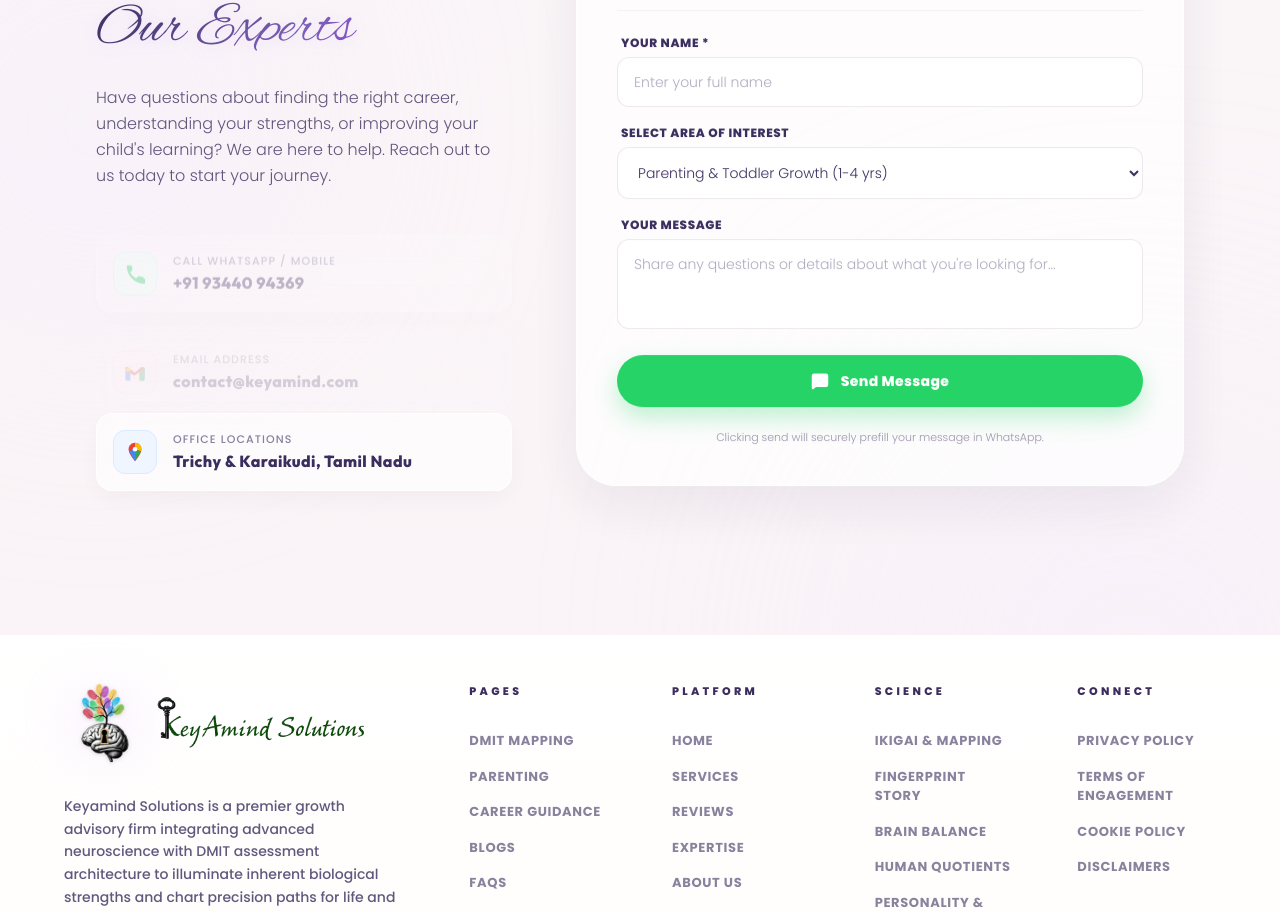
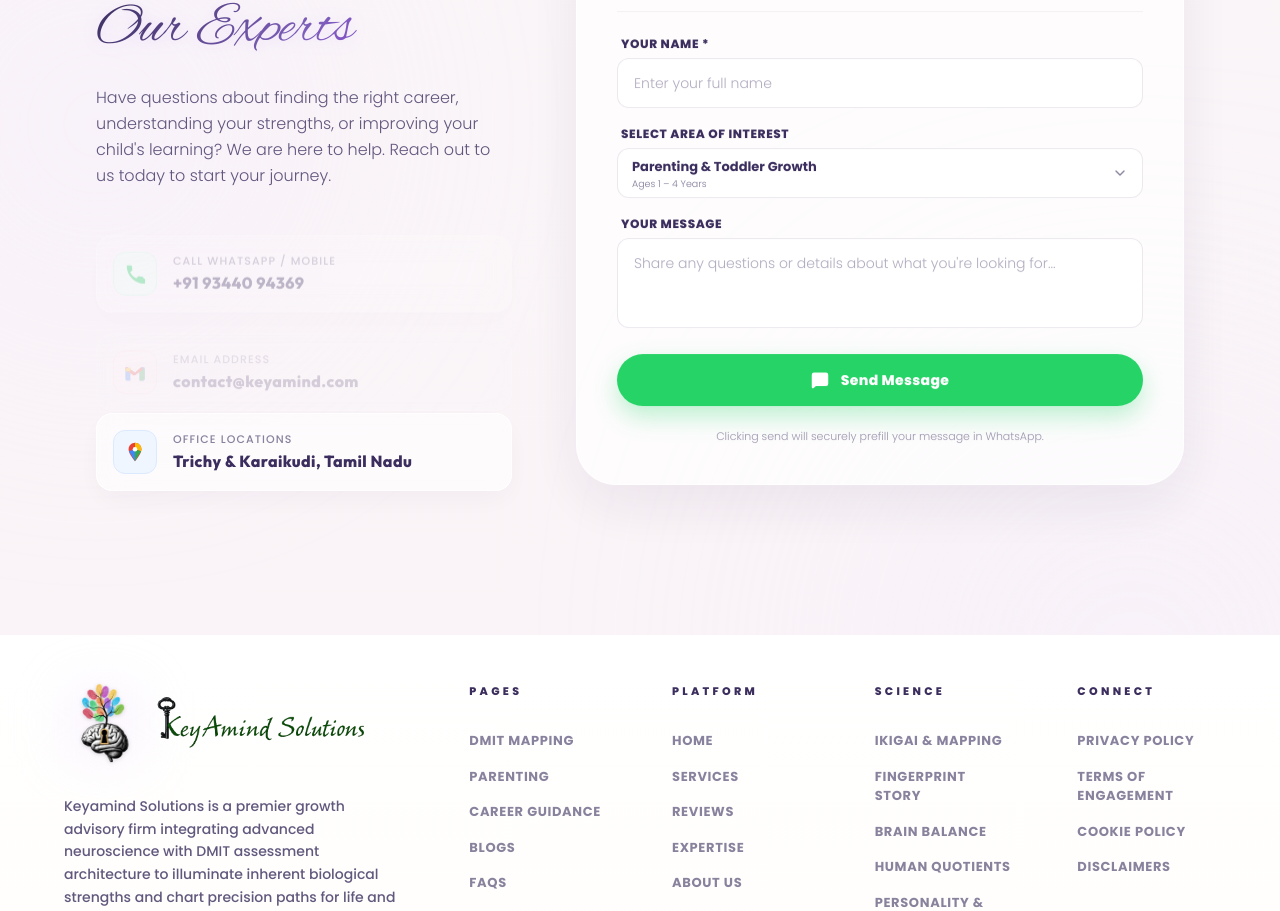
Before and after one commit to VijaySathappan7/keyamind, a React (Vite) app: page /faq in a window 1280 px wide. Shown: the part 1857-2768 px from the top of the page. Built offline with nearby package versions, Linux system fonts and the light colour scheme; a web font is replaced by a local one.

Commit message:
feat: custom double-lined interest selector, formatted whatsapp message templates, and global offset scroll fixes

```diff
--- a/src/components/ContactSection.jsx
+++ b/src/components/ContactSection.jsx
@@ -1,13 +1,49 @@
 import { useState } from "react";
-import { motion } from "framer-motion";
-import { Send, MessageSquare } from "lucide-react";
+import { motion, AnimatePresence } from "framer-motion";
+import { Send, MessageSquare, ChevronDown } from "lucide-react";
+
+const INTEREST_OPTIONS = [
+  {
+    value: "Parenting & Toddler Growth (1-4 yrs)",
+    title: "Parenting & Toddler Growth",
+    subtitle: "Ages 1 – 4 Years",
+  },
+  {
+    value: "Learning Style Mapping (4-10 yrs)",
+    title: "Learning Style Mapping",
+    subtitle: "Ages 4 – 10 Years",
+  },
+  {
+    value: "Teenage Career Mapping (11-17 yrs)",
+    title: "Teenage Career Mapping",
+    subtitle: "Ages 11 – 17 Years",
+  },
+  {
+    value: "Career Guidance & Course Selection (18+)",
+    title: "Career Guidance & Course Selection",
+    subtitle: "Ages 18+ Years",
+  },
+  {
+    value: "Adult Relationship & Personal Growth (25+)",
+    title: "Adult Relationship & Personal Growth",
+    subtitle: "Ages 25+ Years",
+  },
+  {
+    value: "Corporate Talent & Institutional Solutions",
+    title: "Corporate & Institutional Solutions",
+    subtitle: "Corporate & Institutional Services",
+  },
+];
 
 export default function ContactSection() {
   const [formData, setFormData] = useState({
     name: "",
-    interest: "Career Guidance",
+    interest: INTEREST_OPTIONS[0].value,
     message: "",
   });
+  const [isOpen, setIsOpen] = useState(false);
+
+  const selectedOption = INTEREST_OPTIONS.find(opt => opt.value === formData.interest) || INTEREST_OPTIONS[0];
 
   const handleChange = (e) => {
     setFormData((prev) => ({
@@ -23,7 +59,7 @@
       return;
     }
 
-    const whatsappText = `Hello Keyamind! My name is ${formData.name}. I am looking for ${formData.interest}. Message: ${formData.message || "I would like to know more details."}`;
+    const whatsappText = `*New Inquiry via Keyamind* \n\n*Name:* ${formData.name}\n*Interest:* ${formData.interest}\n*Message:* ${formData.message || "I would like to know more details."}`;
     const encodedText = encodeURIComponent(whatsappText);
     const whatsappUrl = `https://api.whatsapp.com/send?phone=919344094369&text=${encodedText}`;
 
@@ -227,27 +263,81 @@
                 </div>
 
                 {/* INTEREST / STAGE */}
-                <div className="flex flex-col gap-1.5">
-                  <label htmlFor="interest" className="text-xs font-extrabold text-dark-lavender uppercase tracking-wider pl-1">
+                <div className="flex flex-col gap-1.5 relative">
+                  <label className="text-xs font-extrabold text-dark-lavender uppercase tracking-wider pl-1">
                     Select Area of Interest
                   </label>
-                  <select
-                    id="interest"
-                    name="interest"
-                    value={formData.interest}
-                    onChange={handleChange}
-                    className="w-full px-3.5 py-3 sm:px-4 sm:py-3.5 min-h-[44px] sm:min-h-[48px] rounded-xl bg-white/80 border border-dark-lavender/10 focus:border-purple-500 focus:outline-none focus:ring-2 focus:ring-purple-500/10 text-sm text-dark-lavender transition-all font-light cursor-pointer"
+
+                  {/* Dropdown Toggle Button */}
+                  <button
+                    type="button"
+                    onClick={() => setIsOpen(!isOpen)}
+                    className="w-full flex items-center justify-between px-3.5 py-2 min-h-[50px] rounded-xl bg-white/85 border border-dark-lavender/10 focus:border-purple-500 focus:outline-none text-left cursor-pointer transition-all hover:bg-white"
                   >
-                    <option value="Parenting & Toddler Growth (1-4 yrs)">Parenting & Toddler Growth (1-4 yrs)</option>
-                    <option value="Learning Style Mapping (4-10 yrs)">Learning Style Mapping (4-10 yrs)</option>
-                    <option value="Teenage Career Mapping (11-17 yrs)">Teenage Career Mapping (11-17 yrs)</option>
-                    <option value="Career Guidance & Course Selection (18+)">Career Guidance & Course Selection (18+)</option>
-                    <option value="Adult Relationship & Personal Growth (25+)">Adult Relationship & Personal Growth (25+)</option>
-                    <option value="Corporate Talent & Institutional Solutions">Corporate Talent & Institutional Solutions</option>
-                  </select>
+                    <div className="flex flex-col pr-2">
+                      <span className="text-[13px] font-bold text-dark-lavender leading-normal">
+                        {selectedOption.title}
+                      </span>
+                      <span className="text-[9.5px] text-dark-lavender/65 font-light leading-none mt-0.5">
+                        {selectedOption.subtitle}
+                      </span>
+                    </div>
+                    <ChevronDown
+                      size={16}
+                      className={`text-dark-lavender/60 shrink-0 transition-transform duration-300 ${isOpen ? "rotate-180" : ""}`}
+                    />
+                  </button>
+
+                  {/* Dropdown Options List */}
+                  <AnimatePresence>
+                    {isOpen && (
+                      <>
+                        {/* Backdrop to close dropdown */}
+                        <div
+                          className="fixed inset-0 z-30"
+                          onClick={() => setIsOpen(false)}
+                        />
+                        <motion.div
+                          initial={{ opacity: 0, y: -6, scale: 0.98 }}
+                          animate={{ opacity: 1, y: 0, scale: 1 }}
+                          exit={{ opacity: 0, y: -6, scale: 0.98 }}
+                          transition={{ duration: 0.15, ease: "easeOut" }}
+                          className="absolute left-0 right-0 top-[calc(100%+4px)] z-40 max-h-[220px] overflow-y-auto rounded-xl border border-dark-lavender/10 bg-white/95 backdrop-blur-md shadow-xl py-1 custom-scrollbar"
+                        >
+                          {INTEREST_OPTIONS.map((option) => {
+                            const isSelected = option.value === formData.interest;
+                            return (
+                              <button
+                                key={option.value}
+                                type="button"
+                                onClick={() => {
+                                  setFormData((prev) => ({
+                                    ...prev,
+                                    interest: option.value,
+                                  }));
+                                  setIsOpen(false);
+                                }}
+                                className={`w-full flex flex-col text-left px-4 py-2 transition-colors cursor-pointer border-b border-dark-lavender/5 last:border-0 ${
+                                  isSelected
+                                    ? "bg-purple-500/10 text-purple-700 font-semibold"
+                                    : "hover:bg-dark-lavender/5 text-dark-lavender"
+                                }`}
+                              >
+                                <span className="text-xs font-bold leading-normal">
+                                  {option.title}
+                                </span>
+                                <span className="text-[9px] opacity-75 font-light leading-none mt-0.5">
+                                  {option.subtitle}
+                                </span>
+                              </button>
+                            );
+                          })}
+                        </motion.div>
+                      </>
+                    )}
+                  </AnimatePresence>
                 </div>
 
-                {/* MESSAGE */}
                 <div className="flex flex-col gap-1.5">
                   <label htmlFor="message" className="text-xs font-extrabold text-dark-lavender uppercase tracking-wider pl-1">
                     Your Message
--- a/src/components/ContentSection.jsx
+++ b/src/components/ContentSection.jsx
@@ -239,7 +239,7 @@
       if (el) {
         if (window.lenis) {
           window.lenis.scrollTo('#' + link.sectionId, {
-            offset: 0,
+            offset: -96,
             duration: 1.35,
             easing: (t) => Math.min(1, 1.001 - Math.pow(2, -10 * t)),
           });
@@ -376,7 +376,7 @@
                 onClick={(e) => {
                   e.preventDefault();
                   if (window.lenis) {
-                    window.lenis.scrollTo("#contact", { offset: 0, duration: 1.2 });
+                    window.lenis.scrollTo("#contact", { offset: -96, duration: 1.2 });
                   } else {
                     document.getElementById("contact")?.scrollIntoView({ behavior: "smooth" });
                   }
--- a/src/components/HeroSection.jsx
+++ b/src/components/HeroSection.jsx
@@ -113,7 +113,7 @@
     if (element) {
       if (window.lenis) {
         window.lenis.scrollTo('#' + targetId, {
-          offset: 0,
+          offset: -96,
           duration: 1.2,
           easing: (t) => Math.min(1, 1.001 - Math.pow(2, -10 * t))
         });
--- a/src/components/IkigaiSection.jsx
+++ b/src/components/IkigaiSection.jsx
@@ -206,7 +206,7 @@
                 onClick={(e) => {
                   e.preventDefault();
                   if (window.lenis) {
-                    window.lenis.scrollTo("#our-services", { offset: 0, duration: 1.2 });
+                    window.lenis.scrollTo("#our-services", { offset: -96, duration: 1.2 });
                   } else {
                     document.getElementById("our-services")?.scrollIntoView({ behavior: "smooth" });
                   }
--- a/src/components/InherentBrainMappingSection.jsx
+++ b/src/components/InherentBrainMappingSection.jsx
@@ -238,7 +238,7 @@
                 onClick={(e) => {
                   e.preventDefault();
                   if (window.lenis) {
-                    window.lenis.scrollTo("#our-services", { offset: 0, duration: 1.2 });
+                    window.lenis.scrollTo("#our-services", { offset: -96, duration: 1.2 });
                   } else {
                     document.getElementById("our-services")?.scrollIntoView({ behavior: "smooth" });
                   }
--- a/src/main.jsx
+++ b/src/main.jsx
@@ -10,7 +10,7 @@
   const el = document.getElementById("contact");
   if (el) {
     if (window.lenis) {
-      window.lenis.scrollTo("#contact", { duration: 1.25 });
+      window.lenis.scrollTo("#contact", { offset: -96, duration: 1.25 });
     } else {
       el.scrollIntoView({ behavior: "smooth" });
     }
@@ -21,7 +21,7 @@
       const target = document.getElementById("contact");
       if (target) {
         if (window.lenis) {
-          window.lenis.scrollTo("#contact", { duration: 1.25 });
+          window.lenis.scrollTo("#contact", { offset: -96, duration: 1.25 });
         } else {
           target.scrollIntoView({ behavior: "smooth" });
         }
--- a/src/pages/BlogDetailPage.jsx
+++ b/src/pages/BlogDetailPage.jsx
@@ -296,7 +296,7 @@
                   onClick={(e) => {
                     e.preventDefault();
                     if (window.lenis) {
-                      window.lenis.scrollTo("#contact", { offset: 0, duration: 1.2 });
+                      window.lenis.scrollTo("#contact", { offset: -96, duration: 1.2 });
                     } else {
                       document.getElementById("contact")?.scrollIntoView({ behavior: "smooth" });
                     }
--- a/src/pages/CareerPage.jsx
+++ b/src/pages/CareerPage.jsx
@@ -473,7 +473,7 @@
                 onClick={(e) => {
                   e.preventDefault();
                   if (window.lenis) {
-                    window.lenis.scrollTo("#contact", { offset: 0, duration: 1.2 });
+                    window.lenis.scrollTo("#contact", { offset: -96, duration: 1.2 });
                   } else {
                     document.getElementById("contact")?.scrollIntoView({ behavior: "smooth" });
                   }
--- a/src/pages/DmitPage.jsx
+++ b/src/pages/DmitPage.jsx
@@ -360,7 +360,7 @@
                 onClick={(e) => {
                   e.preventDefault();
                   if (window.lenis) {
-                    window.lenis.scrollTo("#contact", { offset: 0, duration: 1.2 });
+                    window.lenis.scrollTo("#contact", { offset: -96, duration: 1.2 });
                   } else {
                     document.getElementById("contact")?.scrollIntoView({ behavior: "smooth" });
                   }
--- a/src/pages/FaqPage.jsx
+++ b/src/pages/FaqPage.jsx
@@ -293,7 +293,7 @@
                 onClick={(e) => {
                   e.preventDefault();
                   if (window.lenis) {
-                    window.lenis.scrollTo("#contact", { offset: 0, duration: 1.2 });
+                    window.lenis.scrollTo("#contact", { offset: -96, duration: 1.2 });
                   } else {
                     document.getElementById("contact")?.scrollIntoView({ behavior: "smooth" });
                   }
--- a/src/pages/ParentingPage.jsx
+++ b/src/pages/ParentingPage.jsx
@@ -358,7 +358,7 @@
                 onClick={(e) => {
                   e.preventDefault();
                   if (window.lenis) {
-                    window.lenis.scrollTo("#contact", { offset: 0, duration: 1.2 });
+                    window.lenis.scrollTo("#contact", { offset: -96, duration: 1.2 });
                   } else {
                     document.getElementById("contact")?.scrollIntoView({ behavior: "smooth" });
                   }
```
